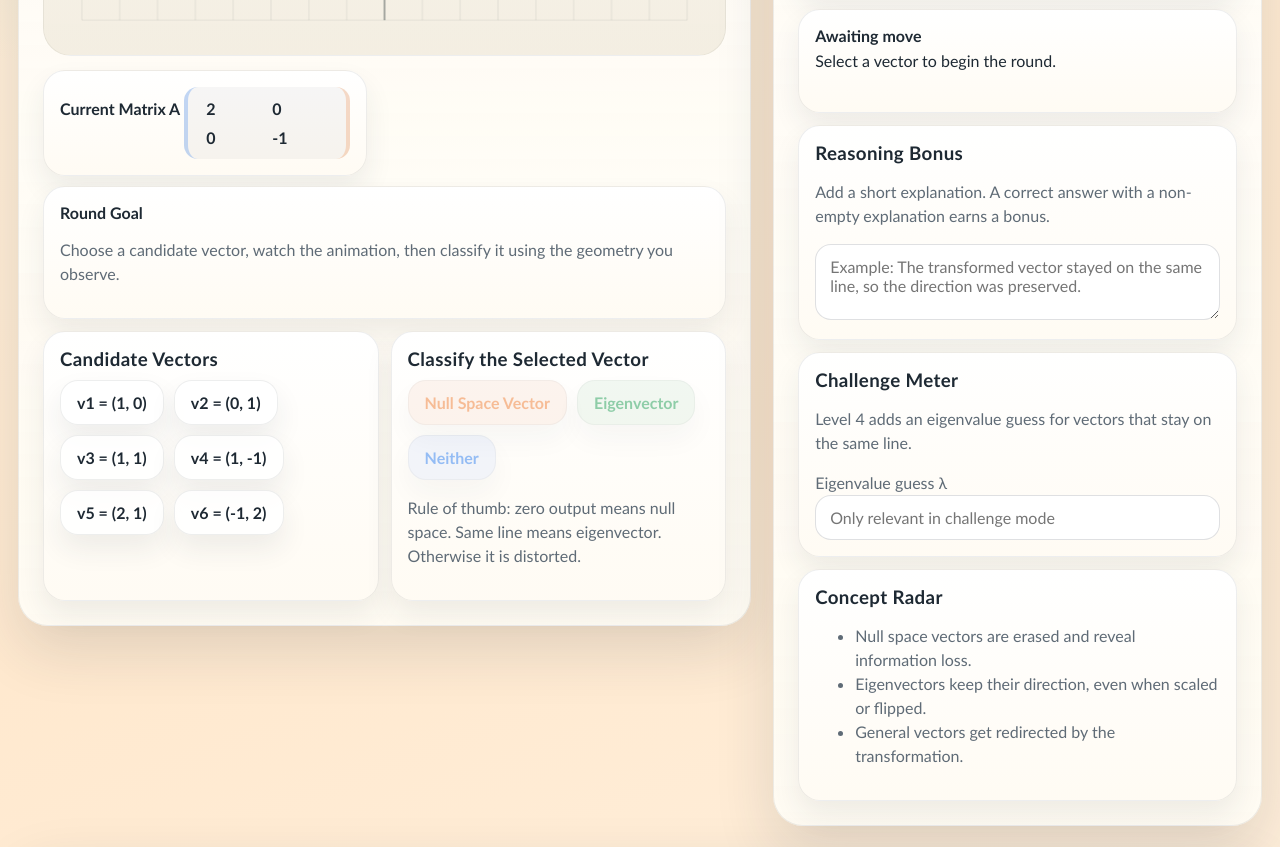
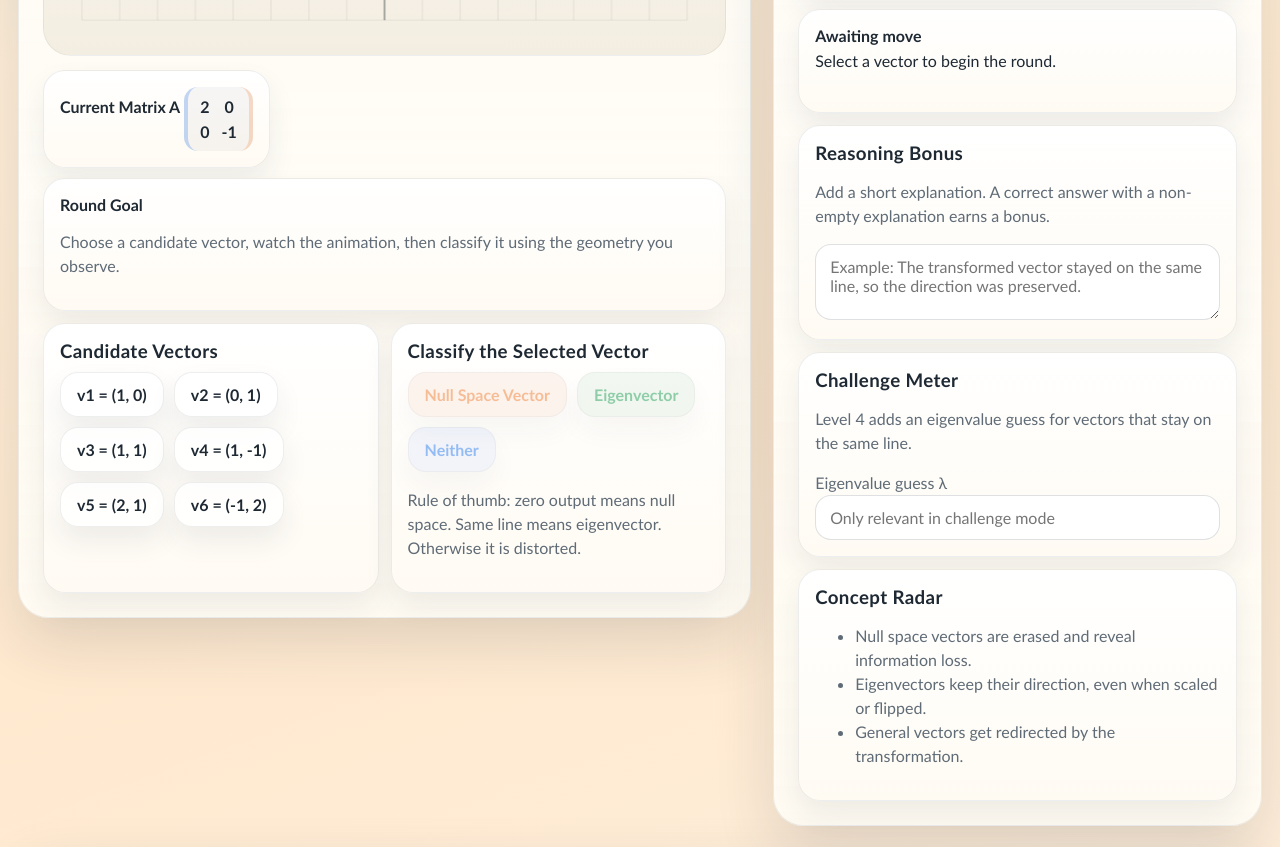
Before and after one commit to Sheref001/Linear-algebra-game, a plain HTML site: page public/index.html in a window 1280 px wide. Shown: the part 1195-2042 px from the top of the page. Drawn offline with nearby package versions, Linux system fonts and the light colour scheme.

Commit message:
Tighten current matrix display spacing

```diff
--- a/public/index.html
+++ b/public/index.html
@@ -372,14 +372,15 @@
 
     .matrix {
       display: inline-grid;
-      grid-template-columns: repeat(2, minmax(48px, 56px));
-      gap: 10px;
-      padding: 12px 18px;
+      grid-template-columns: repeat(2, auto);
+      gap: 6px 12px;
+      padding: 10px 12px;
       border-left: 4px solid rgba(44, 125, 240, 0.26);
       border-right: 4px solid rgba(239, 125, 50, 0.24);
       font-weight: 800;
       background: rgba(30, 41, 51, 0.04);
       border-radius: 14px;
+      justify-items: center;
     }
 
     .vector-grid button {
```
